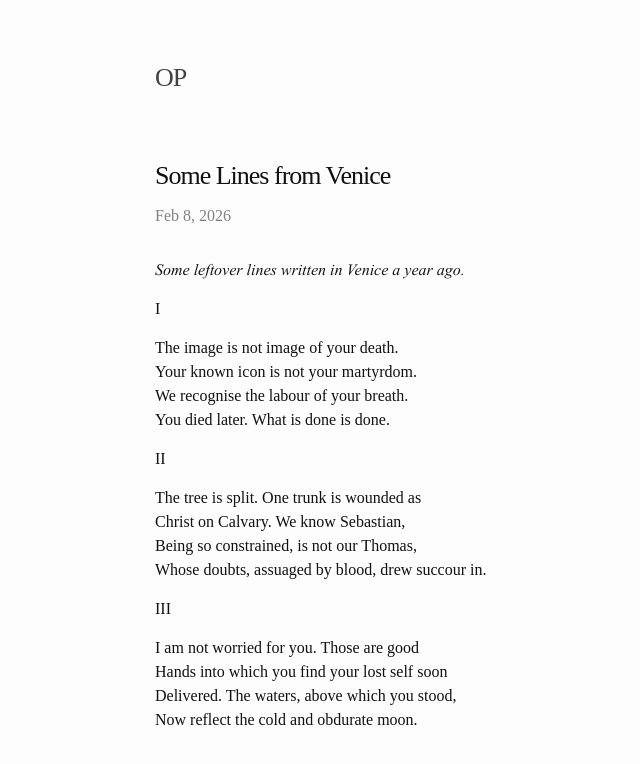
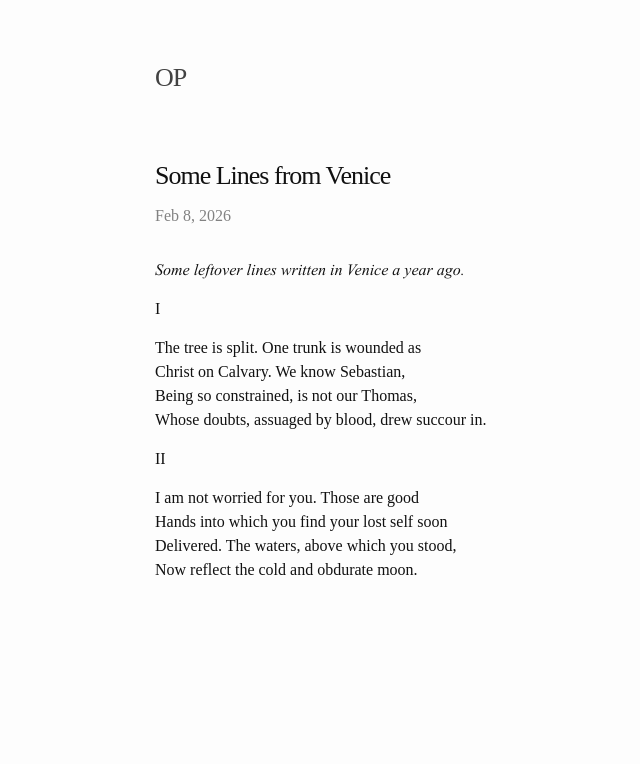
Before and after one commit to TheatrumMundi/TheatrumMundi, a Jekyll site: the page built from _posts/2026-02-08-some-lines-from-venice.markdown, in a window 1280 px wide. Shown: the top 764 px of the page, without its empty margins (115-755 px from the left). Built offline with Jekyll 4.4.1, drawn with Linux system fonts in a browser that asks for light colours; some web fonts are replaced.

Commit message:
Edit poem lines and adjust numbering
Removed lines of text and updated section numbering.

```diff
--- a/_posts/2026-02-08-some-lines-from-venice.markdown
+++ b/_posts/2026-02-08-some-lines-from-venice.markdown
@@ -7,21 +7,15 @@ categories: jekyll update
 
 *Some leftover lines written in Venice a year ago.*
 
+
 I
-
-The image is not image of your death. <br>
-Your known icon is not your martyrdom.  <br>
-We recognise the labour of your breath. <br>
-You died later. What is done is done. <br>
-
-II
 
 The tree is split. One trunk is wounded as <br>
 Christ on Calvary. We know Sebastian, <br>
 Being so constrained, is not our Thomas, <br>
 Whose doubts, assuaged by blood, drew succour in. <br>
 
-III
+II
 
 I am not worried for you. Those are good <br>
 Hands into which you find your lost self soon <br>
```
